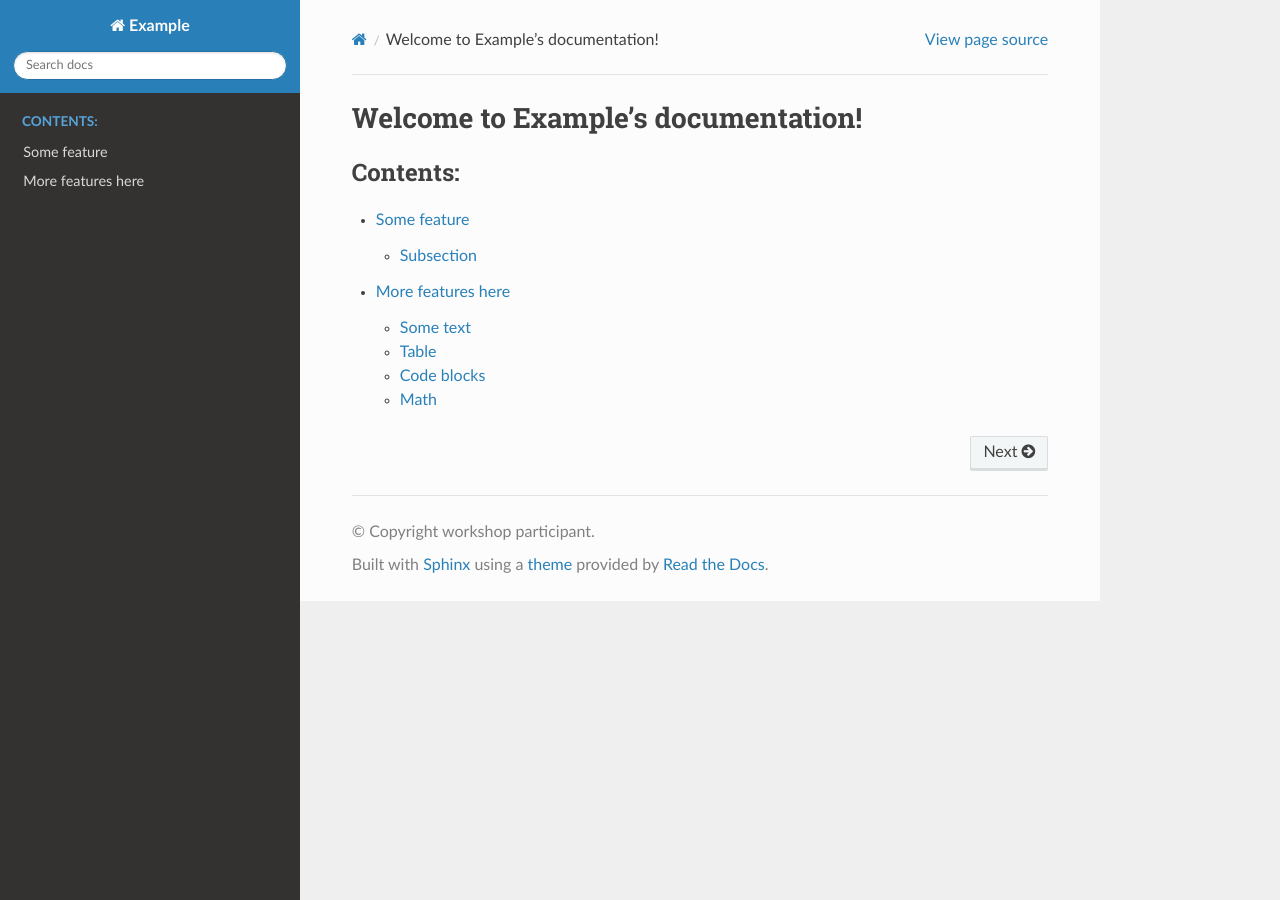
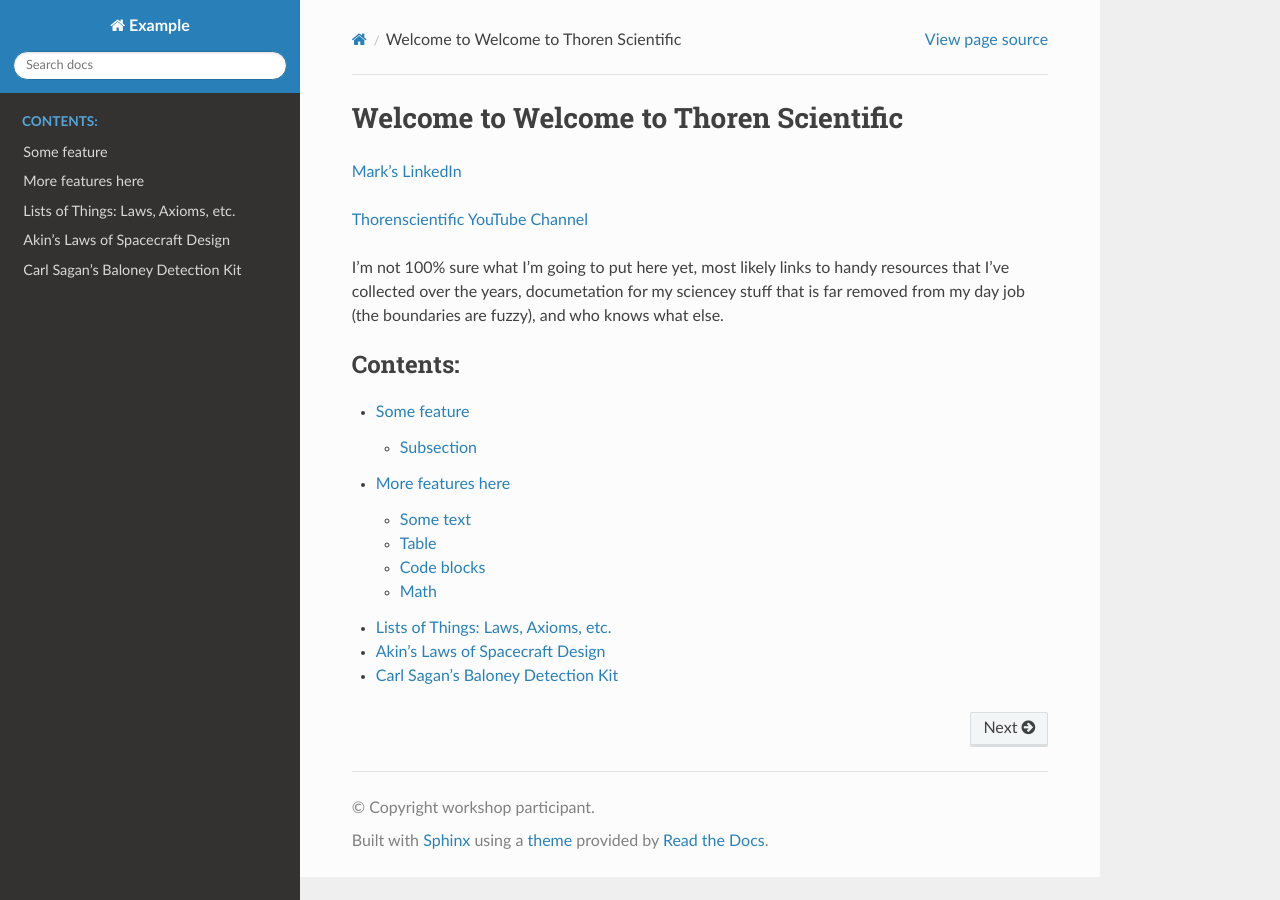
Before and after one commit to thorenscientific/thorenscientific.github.io, a Sphinx documentation site: the page built from doc/index.rst, in a window 1280 px wide. Built offline with Sphinx 7.4.7 and the Read the Docs theme 2.0.0, drawn with Linux system fonts in a browser that asks for light colours; some of the changed lines change nothing that is shown.

Commit message:
Update index.rst Add another child page in rst

```diff
--- a/doc/index.rst
+++ b/doc/index.rst
@@ -3,8 +3,14 @@
    You can adapt this file completely to your liking, but it should at least
    contain the root `toctree` directive.
 
-Welcome to Example's documentation!
-===================================
+Welcome to Welcome to Thoren Scientific
+=======================================
+
+`Mark’s LinkedIn <https://www.linkedin.com/in/mark-thoren/>`_
+
+`Thorenscientific YouTube Channel <https://www.youtube.com/@thorenscientific>`_
+
+I’m not 100% sure what I’m going to put here yet, most likely links to handy resources that I’ve collected over the years, documetation for my sciencey stuff that is far removed from my day job (the boundaries are fuzzy), and who knows what else.
 
 .. toctree::
    :maxdepth: 2
@@ -12,3 +18,4 @@ Welcome to Example's documentation!
 
    some-feature.md
    another-feature.md
+   yet-another-feature.rst
--- /dev/null
+++ b/doc/yet-another-feature.rst
@@ -0,0 +1,141 @@
+---
+layout: default
+title: Lists of Things, Laws, Axioms, etc.
+nav_order: 2
+---
+
+Lists of Things: Laws, Axioms, etc.
+=====
+
+Forgive the formatting, still trying to figure out lists within collapsible sections...
+
+Akin's Laws of Spacecraft Design
+=====
+
+**[Akin's Laws of Spacecraft Design](https://spacecraft.ssl.umd.edu/akins_laws.html)** (Pretty sure this is the "OG".)
+
+
+<summary>**Click to Open Akin's Laws**</summary>
+
+1. Engineering is done with numbers. Analysis without numbers is only an opinion.
+
+2. To design a spacecraft right takes an infinite amount of effort. This is why it's a good idea to design them to operate when some things are wrong .
+
+3. Design is an iterative process. The necessary number of iterations is one more than the number you have currently done. This is true at any point in time.
+
+4. Your best design efforts will inevitably wind up being useless in the final design. Learn to live with the disappointment.
+
+5. (Miller's Law) Three points determine a curve.
+
+6. (Mar's Law) Everything is linear if plotted log-log with a fat magic marker.
+
+7. At the start of any design effort, the person who most wants to be team leader is least likely to be capable of it.
+
+8. In nature, the optimum is almost always in the middle somewhere. Distrust assertions that the optimum is at an extreme point.
+
+9. Not having all the information you need is never a satisfactory excuse for not starting the analysis.
+
+10. When in doubt, estimate. In an emergency, guess. But be sure to go back and clean up the mess when the real numbers come along.
+
+11. Sometimes, the fastest way to get to the end is to throw everything out and start over.
+
+12. There is never a single right solution. There are always multiple wrong ones, though.
+
+13. Design is based on requirements. There's no justification for designing something one bit "better" than the requirements dictate.
+
+14. (Edison's Law) "Better" is the enemy of "good".
+
+15. (Shea's Law) The ability to improve a design occurs primarily at the interfaces. This is also the prime location for screwing it up.
+
+16. The previous people who did a similar analysis did not have a direct pipeline to the wisdom of the ages. There is therefore no reason to believe their analysis over yours. There is especially no reason to present their analysis as yours.
+
+17. The fact that an analysis appears in print has no relationship to the likelihood of its being correct.
+
+18. Past experience is excellent for providing a reality check. Too much reality can doom an otherwise worthwhile design, though.
+
+19. The odds are greatly against you being immensely smarter than everyone else in the field. If your analysis says your terminal velocity is twice the speed of light, you may have invented warp drive, but the chances are a lot better that you've screwed up.
+
+20. A bad design with a good presentation is doomed eventually. A good design with a bad presentation is doomed immediately.
+
+21. (Larrabee's Law) Half of everything you hear in a classroom is crap. Education is figuring out which half is which.
+
+22. When in doubt, document. (Documentation requirements will reach a maximum shortly after the termination of a program.)
+
+23. The schedule you develop will seem like a complete work of fiction up until the time your customer fires you for not meeting it.
+
+24. It's called a "Work Breakdown Structure" because the Work remaining will grow until you have a Breakdown, unless you enforce some Structure on it.
+
+25. (Bowden's Law) Following a testing failure, it's always possible to refine the analysis to show that you really had negative margins all along.
+
+26. (Montemerlo's Law) Don't do nuthin' dumb.
+
+27. (Varsi's Law) Schedules only move in one direction.
+
+28. (Ranger's Law) There ain't no such thing as a free launch.
+
+29. (von Tiesenhausen's Law of Program Management) To get an accurate estimate of final program requirements, multiply the initial time estimates by pi, and slide the decimal point on the cost estimates one place to the right.
+
+30. (von Tiesenhausen's Law of Engineering Design) If you want to have a maximum effect on the design of a new engineering system, learn to draw. Engineers always wind up designing the vehicle to look like the initial artist's concept.
+
+31. (Mo's Law of Evolutionary Development) You can't get to the moon by climbing successively taller trees.
+
+32. (Atkin's Law of Demonstrations) When the hardware is working perfectly, the really important visitors don't show up.
+
+33. (Patton's Law of Program Planning) A good plan violently executed now is better than a perfect plan next week.
+
+34. (Roosevelt's Law of Task Planning) Do what you can, where you are, with what you have.
+
+35. (de Saint-Exupery's Law of Design) A designer knows that they have achieved perfection not when there is nothing left to add, but when there is nothing left to take away.
+
+36. Any run-of-the-mill engineer can design something which is elegant. A good engineer designs systems to be efficient. A great engineer designs them to be effective.
+
+37. (Henshaw's Law) One key to success in a mission is establishing clear lines of blame.
+
+38. Capabilities drive requirements, regardless of what the systems engineering textbooks say.
+
+39. Any exploration program which "just happens" to include a new launch vehicle is, de facto, a launch vehicle program.
+
+39. (alternate formulation) The three keys to keeping a new human space program affordable and on schedule:
+       1)  No new launch vehicles.
+       2)  No new launch vehicles.
+       3)  Whatever you do, don't develop any new launch vehicles.
+
+40. (McBryan's Law) You can't make it better until you make it work.
+
+41. There's never enough time to do it right, but somehow, there's always enough time to do it over.
+
+42. If there's not a flight program, there's no money.
+      If there is a flight program, there's no time.
+
+43. You really understand something the third time you see it (or the first time you teach it.)
+
+44. (Lachance's Law) "Plenty of time" becomes "not enough time" in a very short time.
+
+45. Space is a completely unforgiving environment. If you screw up the engineering, somebody dies (and there's no partial credit because most of the analysis was right...)
+
+
+
+Carl Sagan's Baloney Detection Kit
+=====
+Lots of references on the interwebs. Like **[This One](https://www3.nd.edu/~ghaeffel/Baloney.pdf)**.
+
+
+<summary>**Click to Open the Baloney Detector**</summary>
+
+1. Wherever possible there must be independent confirmation of the “facts.”
+
+2. Encourage substantive debate on the evidence by knowledgeable proponents of all points of view.
+
+3. Arguments from authority carry little weight — “authorities” have made mistakes in the past. They will do so again in the future. Perhaps a better way to say it is that in science there are no authorities; at most, there are experts.
+
+4. Spin more than one hypothesis. If there’s something to be explained, think of all the different ways in which it could be explained. Then think of tests by which you might systematically disprove each of the alternatives. What survives, the hypothesis that resists disproof in this Darwinian selection among “multiple working hypotheses,” has a much better chance of being the right answer than if you had simply run with the first idea that caught your fancy.
+
+5. Try not to get overly attached to a hypothesis just because it’s yours. It’s only a way station in the pursuit of knowledge. Ask yourself why you like the idea. Compare it fairly with the alternatives. See if you can find reasons for rejecting it. If you don’t, others will.
+
+6. Quantify. If whatever it is you’re explaining has some measure, some numerical quantity attached to it, you’ll be much better able to discriminate among competing hypotheses. What is vague and qualitative is open to many explanations. Of course there are truths to be sought in the many qualitative issues we are obliged to confront, but finding them is more challenging.
+
+7. If there’s a chain of argument, every link in the chain must work (including the premise) — not just most of them.
+
+8. Occam’s Razor. This convenient rule-of-thumb urges us when faced with two hypotheses that explain the data equally well to choose the simpler.
+
+9. Always ask whether the hypothesis can be, at least in principle, falsified. Propositions that are untestable, unfalsifiable are not worth much. Consider the grand idea that our Universe and everything in it is just an elementary particle — an electron, say — in a much bigger Cosmos. But if we can never acquire information from outside our Universe, is not the idea incapable of disproof? You must be able to check assertions out. Inveterate skeptics must be given the chance to follow your reasoning, to duplicate your experiments and see if they get the same result.
```
